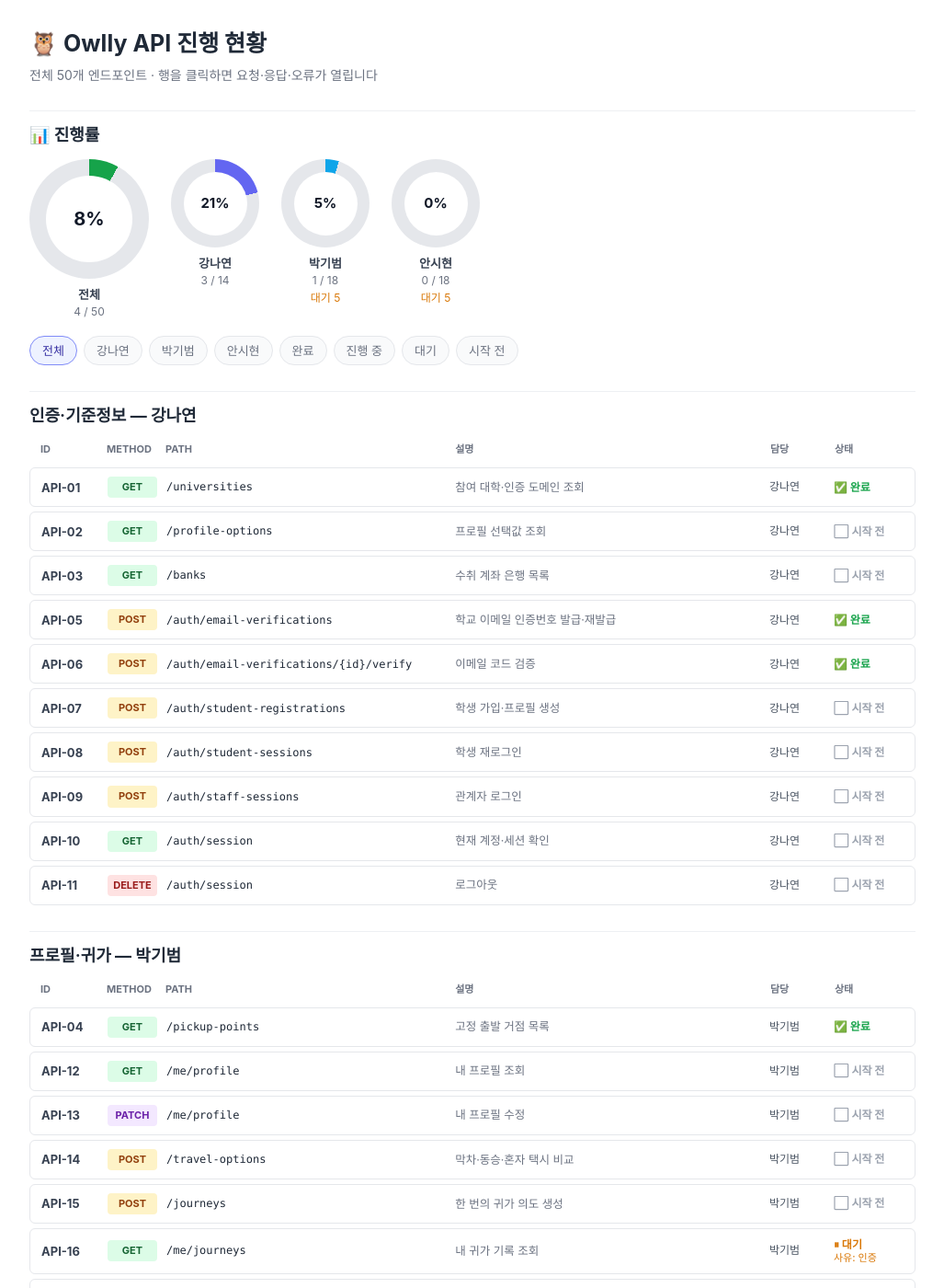
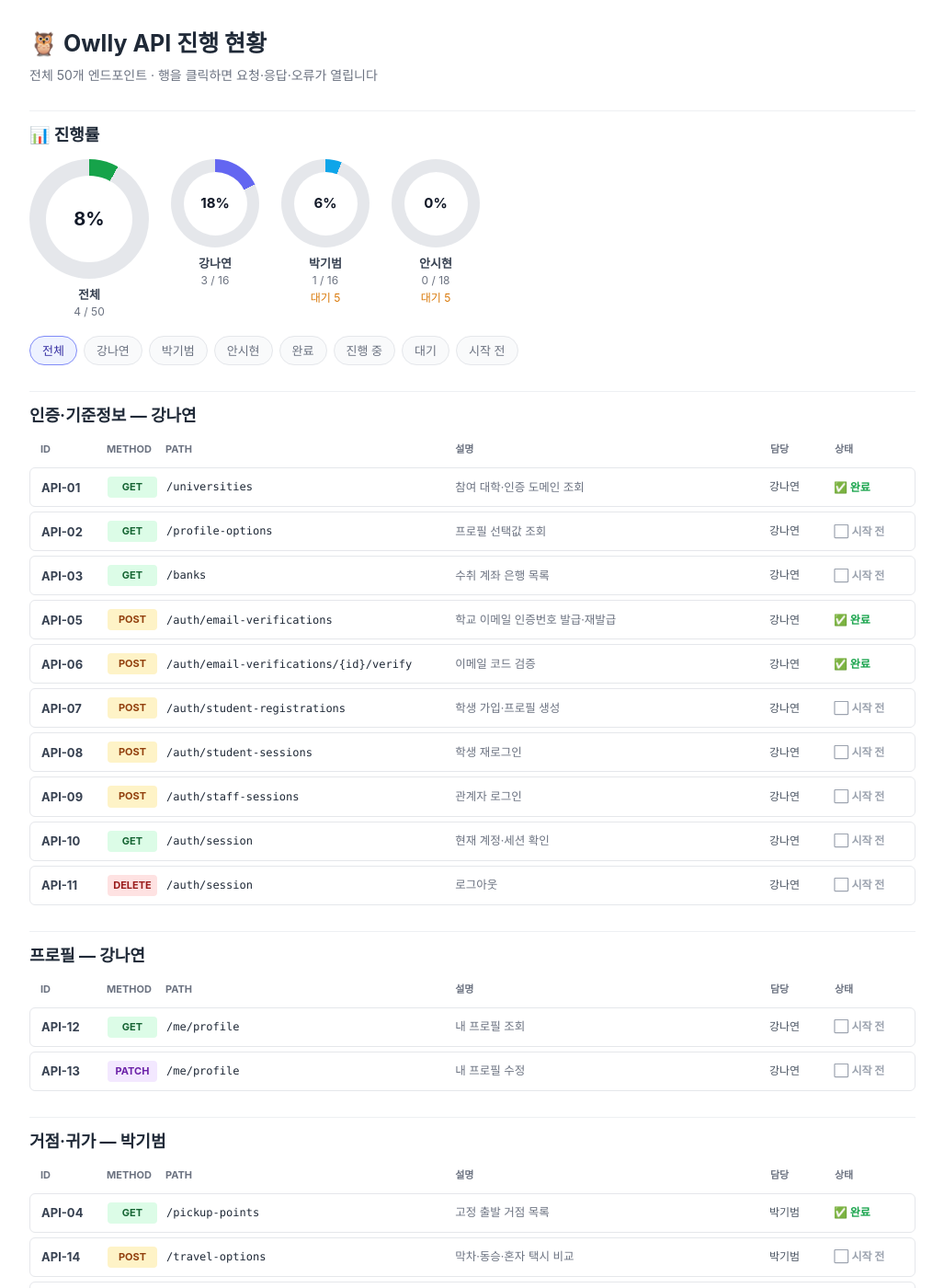
Before and after one commit to owlly-team/owlly-server, a Jekyll site: the page built from docs/status.md, in a window 1280 px wide and 1400 px high. Shown: the whole window at 92% size, without its empty margins (126-1153 px from the left). Built offline with Jekyll 4.4.1, drawn with Linux system fonts in a browser that asks for light colours; part of the change alters nothing that is shown.

```diff
--- a/docs/_data/apis.yml
+++ b/docs/_data/apis.yml
@@ -144,20 +144,9 @@ sections:
         req: 없음
         errors: []
 
-  - name: 프로필·귀가
-    owner: 박기범
+  - name: 프로필
+    owner: 강나연
     items:
-      - id: API-04
-        method: GET
-        path: /pickup-points
-        desc: 고정 출발 거점 목록
-        status: 완료
-        auth: 학생 (STUDENT)
-        success: "200 · data = PickupPoint[]"
-        req: |
-          Query 파라미터
-          universityId (string, 선택) — 학교 거점 필터, 공용 거점 포함
-        errors: []
       - id: API-12
         method: GET
         path: /me/profile
@@ -181,6 +170,21 @@ sections:
             "defaultDropoff": { "latitude": 37.33, "longitude": 127.27 }
           }
         errors: ["422 LOCATION_UNRESOLVABLE"]
+
+  - name: 거점·귀가
+    owner: 박기범
+    items:
+      - id: API-04
+        method: GET
+        path: /pickup-points
+        desc: 고정 출발 거점 목록
+        status: 완료
+        auth: 학생 (STUDENT)
+        success: "200 · data = PickupPoint[]"
+        req: |
+          Query 파라미터
+          universityId (string, 선택) — 학교 거점 필터, 공용 거점 포함
+        errors: []
       - id: API-14
         method: POST
         path: /travel-options
```
